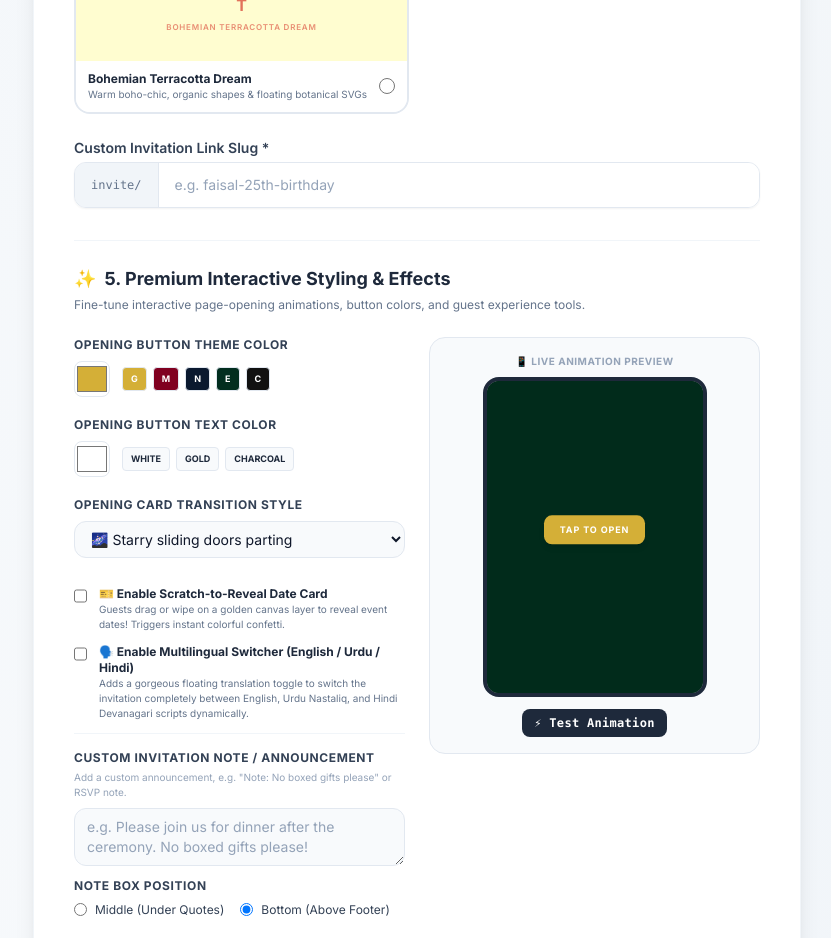
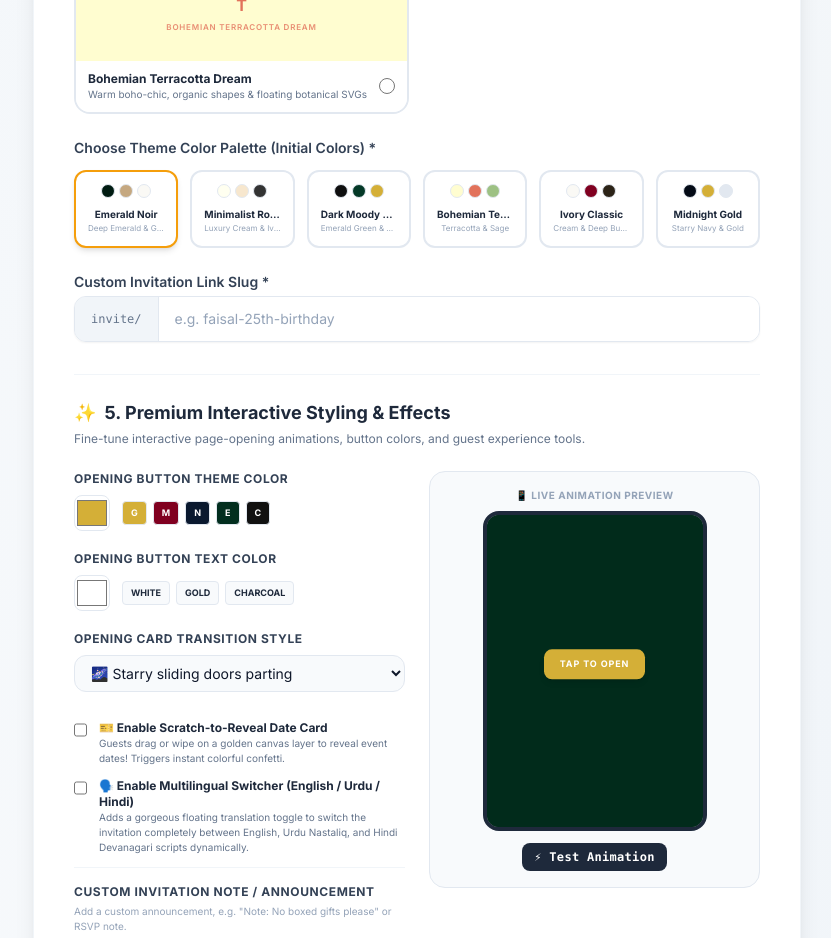
Before and after one commit to Aman9807/Taabir, a Next.js app: page /dashboard/create in a window 1280 px wide. Shown: the part 2500-3438 px from the top of the page, without its empty margins (223-1054 px from the left). Built offline with nearby package versions, Linux system fonts and the light colour scheme; no server answers; sample sign-in values are in the browser's storage; a web font is replaced by a local one.

Commit message:
Feat: Added dynamic color palette selection and preview updates on create/edit pages

```diff
--- a/app/dashboard/create/page.js
+++ b/app/dashboard/create/page.js
@@ -28,6 +28,7 @@ export default function CreateInvitationPage() {
     photoUrl: "",
     musicUrl: "",
     templateId: "emerald-noir",
+    paletteId: "emerald-noir",
     btnBgColor: "#D4AF37", // Premium gold
     btnTextColor: "#FFFFFF",
     doorAnimation: "sliding-doors",
@@ -57,6 +58,23 @@ export default function CreateInvitationPage() {
       router.push("/login");
     }
   }, [user, loading, router]);
+
+  const getPaletteColors = (palId) => {
+    const isIvory = palId === "ivory-classic" || palId === "ivory-elegance";
+    if (palId === "minimalist-romance") {
+      return { bg: "#FFFFF0", door: "#FFFFF0", text: "#333333", gold: "#F7E7CE" };
+    } else if (palId === "emerald-noir") {
+      return { bg: "#001C12", door: "#012B1B", text: "#FAF9F5", gold: "#C5A880" };
+    } else if (palId === "dark-moody-elegant") {
+      return { bg: "#0F0F0F", door: "#043927", text: "#FFFFFF", gold: "#D4AF37" };
+    } else if (palId === "bohemian-terracotta") {
+      return { bg: "#FFFDD0", door: "#E2725B", text: "#333333", gold: "#E2725B" };
+    } else if (isIvory) {
+      return { bg: "#FAF9F5", door: "#FAF9F5", text: "#2c2317", gold: "#800020" };
+    } else {
+      return { bg: "#040B16", door: "#06101E", text: "#E2E8F0", gold: "#D4AF37" };
+    }
+  };
 
   // Handle standard input updates
   const handleChange = (e) => {
@@ -331,6 +349,7 @@ export default function CreateInvitationPage() {
         headerGrace: formData.headerGrace.trim() || "Under the Grace of Almighty Allah",
         theme: {
           templateId: templateId || "emerald-noir",
+          paletteId: formData.paletteId || templateId || "emerald-noir",
           primaryColor: templateId === "emerald-noir" ? "#C5A880" : templateId === "minimalist-romance" ? "#F7E7CE" : "#A78BFA",
           secondaryColor: templateId === "emerald-noir" ? "#022E1F" : templateId === "minimalist-romance" ? "#FFFFF0" : "#FAF9F5",
           fontFamily: "Playfair Display",
@@ -1009,6 +1028,56 @@ export default function CreateInvitationPage() {
                 </div>
               </div>
 
+              {/* Choose Theme Color Palette */}
+              <div>
+                <label className="block text-sm font-semibold text-slate-700 mb-3 font-sans">
+                  Choose Theme Color Palette (Initial Colors) *
+                </label>
+                <div className="grid grid-cols-2 sm:grid-cols-3 md:grid-cols-6 gap-3 font-sans">
+                  {[
+                    { id: "emerald-noir", label: "Emerald Noir", preview: ["#001C12", "#C5A880", "#FAF9F5"], desc: "Deep Emerald & Gold" },
+                    { id: "minimalist-romance", label: "Minimalist Romance", preview: ["#FFFFF0", "#F7E7CE", "#333333"], desc: "Luxury Cream & Ivory" },
+                    { id: "dark-moody-elegant", label: "Dark Moody & Elegant", preview: ["#0F0F0F", "#043927", "#D4AF37"], desc: "Emerald Green & Gold" },
+                    { id: "bohemian-terracotta", label: "Bohemian Terracotta", preview: ["#FFFDD0", "#E2725B", "#9DC183"], desc: "Terracotta & Sage" },
+                    { id: "ivory-classic", label: "Ivory Classic", preview: ["#FAF9F5", "#800020", "#2c2317"], desc: "Cream & Deep Burgundy" },
+                    { id: "midnight-gold", label: "Midnight Gold", preview: ["#040B16", "#D4AF37", "#E2E8F0"], desc: "Starry Navy & Gold" }
+                  ].map((pal) => {
+                    const isSelected = formData.paletteId === pal.id;
+                    return (
+                      <button
+                        key={pal.id}
+                        type="button"
+                        onClick={() => {
+                          setFormData(prev => ({
+                            ...prev,
+                            paletteId: pal.id,
+                            btnBgColor: pal.id === "minimalist-romance" ? "#F7E7CE" : pal.id === "bohemian-terracotta" ? "#E2725B" : pal.id === "ivory-classic" ? "#800020" : "#D4AF37",
+                            btnTextColor: pal.id === "minimalist-romance" ? "#333333" : pal.id === "bohemian-terracotta" ? "#FFFDD0" : "#FFFFFF"
+                          }));
+                        }}
+                        className={`flex flex-col items-center justify-between p-3 rounded-xl border-2 transition-all text-left w-full bg-white ${
+                          isSelected ? "border-amber-500 shadow-md bg-amber-50/5" : "border-slate-200 hover:border-slate-300"
+                        }`}
+                      >
+                        <div className="flex gap-1 mb-2.5">
+                          {pal.preview.map((c, i) => (
+                            <span
+                              key={i}
+                              style={{ backgroundColor: c }}
+                              className="w-3.5 h-3.5 rounded-full border border-slate-200"
+                            />
+                          ))}
+                        </div>
+                        <div className="text-center w-full">
+                          <span className="block text-[10px] font-bold text-slate-800 leading-tight truncate">{pal.label}</span>
+                          <span className="block text-[8px] text-slate-400 mt-0.5 truncate">{pal.desc}</span>
+                        </div>
+                      </button>
+                    );
+                  })}
+                </div>
+              </div>
+
               {/* URL Custom slug */}
               <div>
                 <label htmlFor="slug" className="block text-sm font-semibold text-slate-700">
@@ -1235,19 +1304,13 @@ export default function CreateInvitationPage() {
                     <div
                       className={`absolute inset-0 transition-colors duration-300 flex flex-col items-center justify-center p-3 text-center`}
                       style={{
-                        background: formData.templateId === "emerald-noir" ? "#001C12" :
-                                    formData.templateId === "ivory-classic" ? "#F5F3EB" :
-                                    formData.templateId === "midnight-royal" ? "#0A192F" :
-                                    formData.templateId === "minimalist-romance" ? "#FFFFF0" : "#FAF9F5"
+                        background: getPaletteColors(formData.paletteId || formData.templateId).bg
                       }}
                     >
                       <span
                         className="font-serif text-[10px] font-bold block tracking-wider uppercase mb-1"
                         style={{
-                          color: formData.templateId === "emerald-noir" ? "#C5A880" :
-                                 formData.templateId === "ivory-classic" ? "#705832" :
-                                 formData.templateId === "midnight-royal" ? "#D4AF37" :
-                                 formData.templateId === "minimalist-romance" ? "#333333" : "#800020"
+                          color: getPaletteColors(formData.paletteId || formData.templateId).gold
                         }}
                       >
                         {formData.brideName ? formData.brideName[0] : "T"}{formData.groomName ? ` & ${formData.groomName[0]}` : ""}
@@ -1257,12 +1320,9 @@ export default function CreateInvitationPage() {
 
                     {/* Animated Cover overlay */}
                     <div
-                      className={`absolute inset-0 bg-slate-900 transition-all duration-700 ease-in-out flex items-center justify-center z-10`}
+                      className={`absolute inset-0 transition-all duration-700 ease-in-out flex items-center justify-center z-10`}
                       style={{
-                        background: formData.templateId === "emerald-noir" ? "#012B1B" :
-                                    formData.templateId === "ivory-classic" ? "#EAE6D9" :
-                                    formData.templateId === "midnight-royal" ? "#071224" :
-                                    formData.templateId === "minimalist-romance" ? "#FFFFF0" : "#FAF9F5",
+                        background: getPaletteColors(formData.paletteId || formData.templateId).door,
                         opacity: previewingAnim && formData.doorAnimation === "fade-zoom" ? 0 : 1,
                         transform: !previewingAnim ? "none" :
                                    formData.doorAnimation === "sliding-doors" ? "scaleX(0)" :
--- a/app/dashboard/edit/[id]/page.js
+++ b/app/dashboard/edit/[id]/page.js
@@ -30,6 +30,7 @@ export default function EditInvitationPage() {
     slug: "",
     musicUrl: "",
     templateId: "emerald-noir",
+    paletteId: "emerald-noir",
     btnBgColor: "#D4AF37", // Default gold
     btnTextColor: "#FFFFFF",
     doorAnimation: "sliding-doors",
@@ -105,6 +106,7 @@ export default function EditInvitationPage() {
           slug: data.slug || "",
           musicUrl: data.musicUrl || "",
           templateId: data.theme?.templateId || "emerald-noir",
+          paletteId: data.theme?.paletteId || data.theme?.templateId || "emerald-noir",
           btnBgColor: data.styling?.btnBgColor || "#D4AF37",
           btnTextColor: data.styling?.btnTextColor || "#FFFFFF",
           doorAnimation: data.styling?.doorAnimation || "sliding-doors",
@@ -150,6 +152,23 @@ export default function EditInvitationPage() {
       loadInvitation();
     }
   }, [user, id]);
+
+  const getPaletteColors = (palId) => {
+    const isIvory = palId === "ivory-classic" || palId === "ivory-elegance";
+    if (palId === "minimalist-romance") {
+      return { bg: "#FFFFF0", door: "#FFFFF0", text: "#333333", gold: "#F7E7CE" };
+    } else if (palId === "emerald-noir") {
+      return { bg: "#001C12", door: "#012B1B", text: "#FAF9F5", gold: "#C5A880" };
+    } else if (palId === "dark-moody-elegant") {
+      return { bg: "#0F0F0F", door: "#043927", text: "#FFFFFF", gold: "#D4AF37" };
+    } else if (palId === "bohemian-terracotta") {
+      return { bg: "#FFFDD0", door: "#E2725B", text: "#333333", gold: "#E2725B" };
+    } else if (isIvory) {
+      return { bg: "#FAF9F5", door: "#FAF9F5", text: "#2c2317", gold: "#800020" };
+    } else {
+      return { bg: "#040B16", door: "#06101E", text: "#E2E8F0", gold: "#D4AF37" };
+    }
+  };
 
   // Handle standard input updates
   const handleChange = (e) => {
@@ -423,6 +442,7 @@ export default function EditInvitationPage() {
         headerGrace: formData.headerGrace.trim() || "Under the Grace of Almighty Allah",
         theme: {
           templateId: templateId || "emerald-noir",
+          paletteId: formData.paletteId || templateId || "emerald-noir",
           primaryColor: templateId === "emerald-noir" ? "#C5A880" : templateId === "minimalist-romance" ? "#F7E7CE" : "#A78BFA",
           secondaryColor: templateId === "emerald-noir" ? "#022E1F" : templateId === "minimalist-romance" ? "#FFFFF0" : "#FAF9F5",
           fontFamily: "Playfair Display",
@@ -1093,6 +1113,56 @@ export default function EditInvitationPage() {
                 </div>
               </div>
 
+              {/* Choose Theme Color Palette */}
+              <div>
+                <label className="block text-sm font-semibold text-slate-700 mb-3 font-sans">
+                  Choose Theme Color Palette (Initial Colors) *
+                </label>
+                <div className="grid grid-cols-2 sm:grid-cols-3 md:grid-cols-6 gap-3 font-sans">
+                  {[
+                    { id: "emerald-noir", label: "Emerald Noir", preview: ["#001C12", "#C5A880", "#FAF9F5"], desc: "Deep Emerald & Gold" },
+                    { id: "minimalist-romance", label: "Minimalist Romance", preview: ["#FFFFF0", "#F7E7CE", "#333333"], desc: "Luxury Cream & Ivory" },
+                    { id: "dark-moody-elegant", label: "Dark Moody & Elegant", preview: ["#0F0F0F", "#043927", "#D4AF37"], desc: "Emerald Green & Gold" },
+                    { id: "bohemian-terracotta", label: "Bohemian Terracotta", preview: ["#FFFDD0", "#E2725B", "#9DC183"], desc: "Terracotta & Sage" },
+                    { id: "ivory-classic", label: "Ivory Classic", preview: ["#FAF9F5", "#800020", "#2c2317"], desc: "Cream & Deep Burgundy" },
+                    { id: "midnight-gold", label: "Midnight Gold", preview: ["#040B16", "#D4AF37", "#E2E8F0"], desc: "Starry Navy & Gold" }
+                  ].map((pal) => {
+                    const isSelected = formData.paletteId === pal.id;
+                    return (
+                      <button
+                        key={pal.id}
+                        type="button"
+                        onClick={() => {
+                          setFormData(prev => ({
+                            ...prev,
+                            paletteId: pal.id,
+                            btnBgColor: pal.id === "minimalist-romance" ? "#F7E7CE" : pal.id === "bohemian-terracotta" ? "#E2725B" : pal.id === "ivory-classic" ? "#800020" : "#D4AF37",
+                            btnTextColor: pal.id === "minimalist-romance" ? "#333333" : pal.id === "bohemian-terracotta" ? "#FFFDD0" : "#FFFFFF"
+                          }));
+                        }}
+                        className={`flex flex-col items-center justify-between p-3 rounded-xl border-2 transition-all text-left w-full bg-white ${
+                          isSelected ? "border-amber-500 shadow-md bg-amber-50/5" : "border-slate-200 hover:border-slate-300"
+                        }`}
+                      >
+                        <div className="flex gap-1 mb-2.5">
+                          {pal.preview.map((c, i) => (
+                            <span
+                              key={i}
+                              style={{ backgroundColor: c }}
+                              className="w-3.5 h-3.5 rounded-full border border-slate-200"
+                            />
+                          ))}
+                        </div>
+                        <div className="text-center w-full">
+                          <span className="block text-[10px] font-bold text-slate-800 leading-tight truncate">{pal.label}</span>
+                          <span className="block text-[8px] text-slate-400 mt-0.5 truncate">{pal.desc}</span>
+                        </div>
+                      </button>
+                    );
+                  })}
+                </div>
+              </div>
+
               {/* Slug URL */}
               <div>
                 <label htmlFor="slug" className="block text-sm font-semibold text-slate-700 font-sans">
@@ -1318,19 +1388,13 @@ export default function EditInvitationPage() {
                     <div
                       className={`absolute inset-0 transition-colors duration-300 flex flex-col items-center justify-center p-3 text-center`}
                       style={{
-                        background: formData.templateId === "emerald-noir" ? "#001C12" :
-                                    formData.templateId === "ivory-classic" ? "#F5F3EB" :
-                                    formData.templateId === "midnight-royal" ? "#0A192F" :
-                                    formData.templateId === "minimalist-romance" ? "#FFFFF0" : "#FAF9F5"
+                        background: getPaletteColors(formData.paletteId || formData.templateId).bg
                       }}
                     >
                       <span
                         className="font-serif text-[10px] font-bold block tracking-wider uppercase mb-1"
                         style={{
-                          color: formData.templateId === "emerald-noir" ? "#C5A880" :
-                                 formData.templateId === "ivory-classic" ? "#705832" :
-                                 formData.templateId === "midnight-royal" ? "#D4AF37" :
-                                 formData.templateId === "minimalist-romance" ? "#333333" : "#800020"
+                          color: getPaletteColors(formData.paletteId || formData.templateId).gold
                         }}
                       >
                         {formData.brideName ? formData.brideName[0] : "T"}{formData.groomName ? ` & ${formData.groomName[0]}` : ""}
@@ -1340,12 +1404,9 @@ export default function EditInvitationPage() {
 
                     {/* Animated Cover overlay */}
                     <div
-                      className={`absolute inset-0 bg-slate-900 transition-all duration-700 ease-in-out flex items-center justify-center z-10`}
+                      className={`absolute inset-0 transition-all duration-700 ease-in-out flex items-center justify-center z-10`}
                       style={{
-                        background: formData.templateId === "emerald-noir" ? "#012B1B" :
-                                    formData.templateId === "ivory-classic" ? "#EAE6D9" :
-                                    formData.templateId === "midnight-royal" ? "#071224" :
-                                    formData.templateId === "minimalist-romance" ? "#FFFFF0" : "#FAF9F5",
+                        background: getPaletteColors(formData.paletteId || formData.templateId).door,
                         opacity: previewingAnim && formData.doorAnimation === "fade-zoom" ? 0 : 1,
                         transform: !previewingAnim ? "none" :
                                    formData.doorAnimation === "sliding-doors" ? "scaleX(0)" :
```
Also changed, not shown: app/invite/[slug]/InviteViewer.js.
